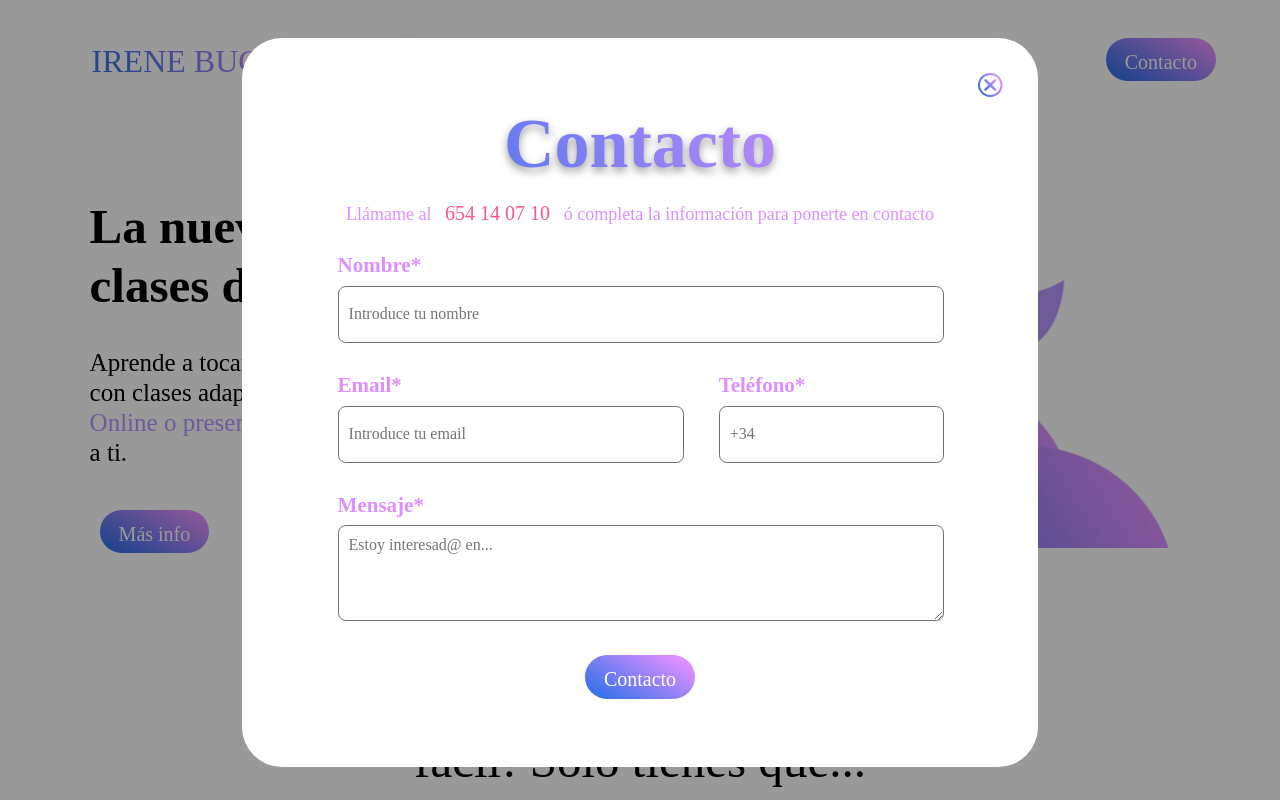
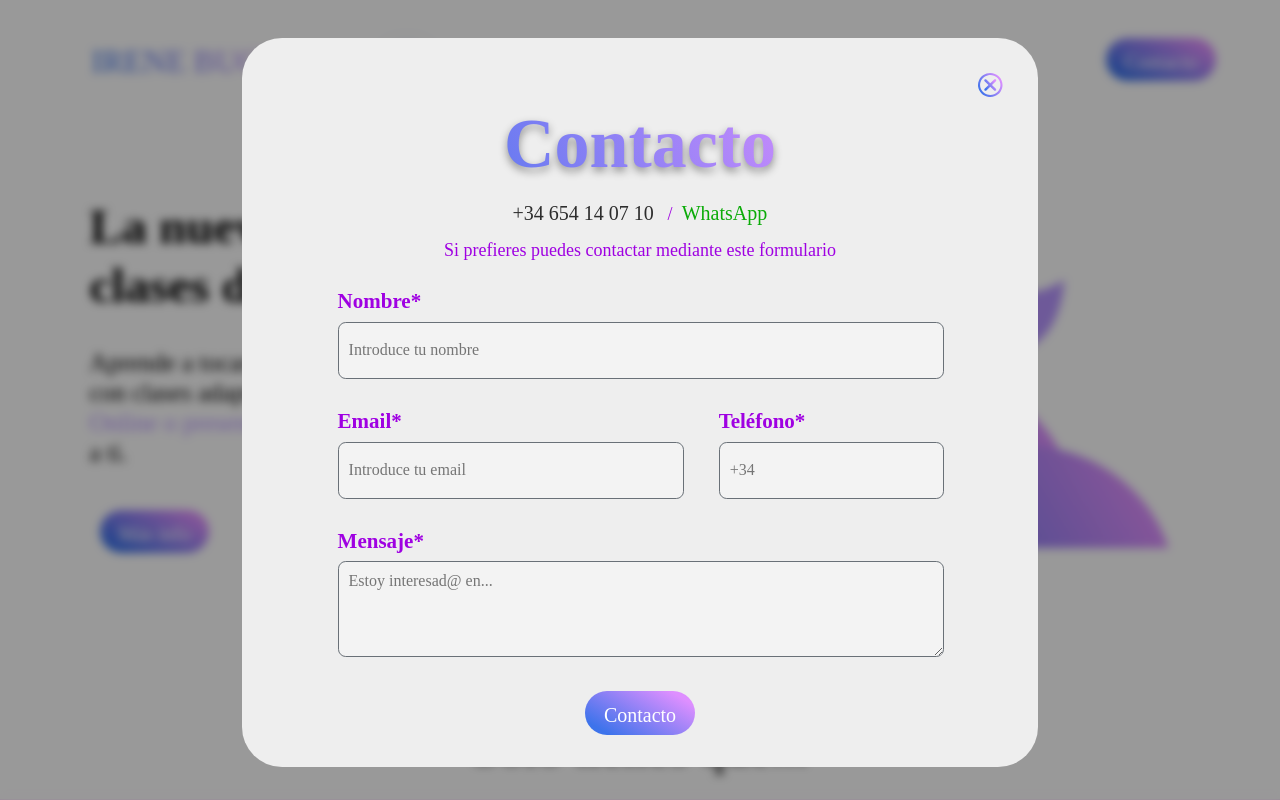
Before and after one commit to ireneBuz/clases, a Vue app: page / in a window 1280 px wide. Both pictures are taken after a click on the button "Contacto". Shown: the top 800 px of the page. Built offline with nearby package versions, Linux system fonts and the light colour scheme; some icons are missing; a web font is replaced by a local one.

Commit message:
new menu

```diff
--- a/src/components/ContactForm.vue
+++ b/src/components/ContactForm.vue
@@ -34,10 +34,9 @@ const submitForm = async () => {
     <div :class="{ 'dark-mode': isDarkMode }">
         <div class="contact-title">
             <h3 data-text="Contacto">Contacto</h3>
-
-            <p v-if="!submittedForm">Llámame al <a href="tel:654140710">654 14 07 10</a> ó completa la información para
-                ponerte
-                en contacto</p>
+            <p v-if="!submittedForm"><a class="tlf" href="tel:654140710">+34 654 14 07 10</a> /<a class="whatsapp"
+                    href="https://api.whatsapp.com/send?phone=+34654140710">WhatsApp</a></p>
+            <p v-if="!submittedForm">Si prefieres puedes contactar mediante este formulario</p>
         </div>
         <form v-if="!submittedForm" @submit.prevent="submitForm" class="form-group">
             <div class="contact-name">
@@ -82,6 +81,7 @@ const submitForm = async () => {
     </div>
 </template>
 
+
 <style scoped>
 .contact-title {
     text-align: center;
@@ -96,6 +96,7 @@ const submitForm = async () => {
     -webkit-background-clip: text;
     -webkit-text-fill-color: transparent;
     line-height: 120%;
+    background-size: 700px;
     margin-top: 20px;
     margin-bottom: 10px;
     filter: drop-shadow(0px 4px 4px rgba(0, 0, 0, 0.4));
@@ -103,27 +104,49 @@ const submitForm = async () => {
 
 .contact-title a {
     font-family: 'Founders-Grotesk-medium';
-    color: #F85786;
+    color: #2d2d2d;
     font-size: 20px;
     cursor: pointer;
     text-decoration: none;
     padding: 11px 9.344px 7px 9px;
-
 }
 
-.contact-title a:hover {
-    color: #ff7ca3;
+.dark-mode .contact-title a {
+    color: #d0d0d0;
+}
 
+
+.contact-title .whatsapp {
+    color: #0aab07;
+}
+
+.dark-mode .contact-title .whatsapp {
+    color: #21fa1eb1;
+}
+
+.contact-title .tlf:hover {
+    color: #606060;
+}
+
+.dark-mode .contact-title .tlf:hover {
+    color: #f7f7f7;
+}
+
+.contact-title .whatsapp:hover {
+    color: #62ff5f;
 }
 
 .contact-title p {
     font-family: 'Founders-Grotesk-medium';
-    color: #DE8FFF;
+    color: #9f00e2;
     text-align: center;
     font-size: 18px;
     line-height: 100%;
     margin-bottom: 0;
+}
 
+.dark-mode .contact-title p {
+    color: #f0cdff;
 }
 
 .contact-submitted-message {
@@ -133,18 +156,26 @@ const submitForm = async () => {
 
 .contact-submitted-message h4 {
     font-family: 'Founders-Grotesk-medium';
-    color: #DE8FFF;
+    color: #9f00e2;
     text-align: center;
     font-size: 24px;
     line-height: 100%;
 }
 
+.dark-mode .contact-submitted-message h4 {
+    color: #f0cdff;
+}
+
 .contact-submitted-message p {
     font-family: 'Founders-Grotesk-regular';
-    color: #DE8FFF;
+    color: #9f00e2;
     text-align: center;
     font-size: 20px;
     line-height: 100%;
+}
+
+.dark-mode .contact-submitted-message p {
+    color: #f0cdff;
 }
 
 .form-group {
@@ -166,7 +197,7 @@ const submitForm = async () => {
     gap: 6.172px;
     border-radius: 7.715px;
     border: 1px solid #697077;
-    background: #FFF;
+    background: #f3f3f3;
     font-family: 'Founders-Grotesk-light';
     font-size: 16px;
     width: 100%;
@@ -184,12 +215,15 @@ const submitForm = async () => {
 
 .form-group h4 {
     font-family: 'Founders-Grotesk-medium';
-    color: #DE8FFF;
+    color: #9f00e2;
     font-size: 21px;
     line-height: 140%;
     margin-bottom: 5px;
 }
 
+.dark-mode .form-group h4 {
+    color: #f0cdff;
+}
 
 .contact-name,
 .contact-email-or-phone,
--- a/src/components/Hero.vue
+++ b/src/components/Hero.vue
@@ -81,10 +81,12 @@ const leave = (el, done) => {
     width: 100%;
     height: 100vh;
     background-color: rgba(0, 0, 0, 0.4);
+    backdrop-filter: blur(5px);
+
 }
 
 .modal-content {
-    background-color: #ffffff;
+    background-color: #eeeeee;
     margin: 3% auto;
     padding: 20px;
     width: 47.25rem;
--- a/src/components/HomeCards.vue
+++ b/src/components/HomeCards.vue
@@ -181,14 +181,12 @@ onMounted(() => {
     }
 
     .home-cards .home-cards-single p {
-        font-size: 11px;
+        font-size: 14px;
         height: 30px;
     }
 
     .home-cards .home-cards-single a {
-
         margin-top: 60px;
-
     }
 
 }
@@ -227,7 +225,7 @@ onMounted(() => {
 
     .home-cards .home-cards-single p {
         margin-top: 50px;
-        font-size: 11px;
+        font-size: 14px;
         height: 20px;
     }
 }
--- a/src/components/HomeInfo.vue
+++ b/src/components/HomeInfo.vue
@@ -59,8 +59,8 @@ onMounted(() => {
     <header>
         <div class="home-info" :class="{ 'dark-mode': isDarkMode }">
             <div class=" home-info-title">
-                <h2>¡Aprender música ahora es muy fácil!
-                    Solo tienes que...</h2>
+                <h2>¡Aprender música ahora es muy fácil!</h2>
+                <h2>Solo tienes que...</h2>
             </div>
             <div class="home-info-points">
                 <div class="home-info-points-item item1">
@@ -137,7 +137,7 @@ onMounted(() => {
 }
 
 .home-info .home-info-title {
-    width: 55%;
+    width: 90%;
     text-align: center;
 
 }
@@ -164,7 +164,7 @@ onMounted(() => {
 .home-info .home-info-title h2 {
     font-size: 49px;
     font-weight: 500;
-    line-height: 55px;
+    line-height: 20px;
 }
 
 .home-info .home-info-points .home-info-points-item {
@@ -210,12 +210,12 @@ onMounted(() => {
 
 @media (max-width: 870px) {
     .home-info .home-info-title {
-        width: 80%;
-        margin-bottom: 25px;
+        width: 90%;
+        margin-bottom: 15px;
     }
 
     .home-info .home-info-points {
-        gap: 0;
+        gap: 10px;
         justify-content: center;
     }
 
@@ -245,18 +245,41 @@ onMounted(() => {
     }
 }
 
-@media (max-width: 440px) {
+@media (max-width: 620px) {
+    .home-info .home-info-title h2 {
+        font-size: 30px;
+        line-height: 20px;
+    }
+
+    .home-info .home-info-title {
+        width: 90%;
+        margin-bottom: 10px;
+    }
+}
+
+@media (max-width: 560px) {
+    .home-info .home-info-title h2 {
+        font-size: 28px;
+        line-height: 20px;
+    }
+
+    .home-info .home-info-title {
+        width: 90%;
+        margin-bottom: 10px;
+    }
+}
+
+@media (max-width: 475px) {
 
 
     .home-info .home-info-title {
         width: 100%;
-        margin-bottom: 0;
+        margin-bottom: 5px;
     }
 
     .home-info .home-info-title h2 {
         font-size: 22px;
-        line-height: 35px;
-
+        line-height: 15px;
     }
 
     .home-info .home-info-points {
--- a/src/components/Navigation.vue
+++ b/src/components/Navigation.vue
@@ -79,9 +79,9 @@ const leaveForm = (el, done) => {
 
 const { toggleDarkMode } = defineProps(['toggleDarkMode']);
 
+</script>
 
 
-</script>
 <template>
     <section id="navigation" :class="{ 'dark-mode': isDarkMode }">
         <nav class="nav-container">
@@ -116,6 +116,27 @@ const { toggleDarkMode } = defineProps(['toggleDarkMode']);
                     aria-label="Horarios">
                     Horarios
                 </RouterLink>
+                <p>Clases</p>
+
+                <div class='dropdown'>
+                    <div class="dropdown-links">
+                        <RouterLink to="/clases-piano" :class="{ 'active-link': $route.path === '/clases-piano' }"
+                            aria-label="Piano">
+                            Piano
+                        </RouterLink>
+                    </div>
+                    <div class="dropdown-links">
+                        <RouterLink to="/clases-teoria-musical"
+                            :class="{ 'active-link': $route.path === '/clases-teoria-musical' }"
+                            aria-label="Teoría musical">
+                            Teoría musical
+                        </RouterLink>
+                    </div>
+                </div>
+
+
+
+
                 <RouterLink to="/cursos" :class="{ 'active-link': $route.path === '/cursos' }" aria-label="Cursos">
                     Cursos
                 </RouterLink>
@@ -149,22 +170,26 @@ const { toggleDarkMode } = defineProps(['toggleDarkMode']);
                     :class="{ 'active-link': $route.path === '/clases-horarios' }" aria-label="Horarios">
                     Horarios
                 </RouterLink>
-                <RouterLink to="/cursos" @click="closeMenu" :class="{ 'active-link': $route.path === '/cursos' }"
+                <RouterLink to="/clases-piano" @click="closeMenu"
+                    :class="{ 'active-link': $route.path === '/clases-piano' }" aria-label="Clases de piano">
+                    Clases de piano
+                </RouterLink>
+                <RouterLink to="/clases-teoria-musical" @click="closeMenu"
+                    :class="{ 'active-link': $route.path === '/clases-teoria-musical' }"
+                    aria-label="Clases de teoría musical">
+                    Clases de teoría musical
+                </RouterLink>
+                <RouterLink to="/cursos" @click="closeMenu" :class="{ 'active-link': $route.path === '/courses' }"
                     aria-label="Cursos">
                     Cursos
                 </RouterLink>
-                <a @click="handleButtonClick" :class="{ 'active-link': $route.path === '/contact' }" aria-label="Contacto">
+                <a @click="handleButtonClick" :class="{ 'active-link': $route.path === '/contacto' }" aria-label="Contacto">
                     Contacto
                 </a>
             </div>
         </transition>
     </section>
 </template>
-
-
-
-
-
 
 
 <style scoped>
@@ -192,6 +217,9 @@ const { toggleDarkMode } = defineProps(['toggleDarkMode']);
 .dark-mode .toggle-slot {
     background-color: #374151;
 }
+
+
+
 
 .toggle-button {
     transform: translate(23px, 2px);
@@ -246,7 +274,8 @@ const { toggleDarkMode } = defineProps(['toggleDarkMode']);
 }
 
 .dark-mode,
-.dark-mode a {
+.dark-mode a,
+.dark-mode p {
     color: #e6e6e6;
 }
 
@@ -255,6 +284,7 @@ section {
     margin: auto;
     max-width: 1440px;
 }
+
 
 .modal {
     display: block;
@@ -265,11 +295,12 @@ section {
     width: 100%;
     height: 100vh;
     background-color: rgba(0, 0, 0, 0.4);
+    backdrop-filter: blur(5px);
 
 }
 
 .modal-content {
-    background-color: #ffffff;
+    background-color: #eeeeee;
     margin: 3% auto;
     padding: 20px;
     width: 47.25rem;
@@ -338,10 +369,15 @@ section {
 
 }
 
-.nav-links a {
+.nav-links a,
+.nav-links p {
     padding: 10px;
     font-family: 'Founders-Grotesk-medium';
     transition: background 3s ease-out, color 3s ease-out;
+}
+
+.nav-links p {
+    margin: 0;
 }
 
 .nav-links a:hover:not(.active-link) {
@@ -351,19 +387,17 @@ section {
     -webkit-text-fill-color: transparent;
     color: transparent;
     transition: background 3s ease-out, color 3s ease-out;
-
-    /* Hides the text on hover */
 }
 
 
 nav a,
-.mobile-menu a {
+.mobile-menu a,
+nav p {
     font-family: 'Founders-Grotesk-medium';
     color: #1E1E1E;
     font-size: 20px;
     text-decoration: none;
     cursor: pointer;
-
 }
 
 
@@ -405,6 +439,40 @@ nav .contacto a:hover {
     width: 47px;
 }
 
+.dropdown {
+    cursor: pointer;
+    transition: all 0.4s;
+    overflow: hidden;
+    position: absolute;
+    width: 170px;
+    height: 0px;
+    border-bottom-left-radius: 10px;
+    border-bottom-right-radius: 10px;
+    transform: translate(70px, 40px);
+    background-color: rgb(142, 142, 142);
+}
+
+.dropdown .dropdown-links {
+    margin-top: 10px;
+}
+
+.nav-links p:hover~.dropdown,
+.dropdown:hover {
+    padding-top: 10px;
+    height: 80px;
+    box-shadow: 0px 3px 1px 1px rgba(0, 0, 0, 0.1);
+    opacity: 1;
+    background-color: rgb(255, 255, 255);
+
+}
+
+.dark-mode .dropdown:hover,
+.dark-mode .nav-links p:hover~.dropdown {
+    box-shadow: 0px 3px 3px 1px rgba(202, 202, 202, 0.1);
+    background-color: #151515;
+
+}
+
 @media (max-width:900px) {
     .modal-content {
         width: 37.25rem;
@@ -432,15 +500,11 @@ nav .contacto a:hover {
     .menu-icon {
         display: block;
         margin-right: 30px;
+        z-index: 11;
+
     }
 
-    .menu-icon.with-shadow {
 
-        width: 50px;
-        height: 50px;
-        border-radius: 6px;
-        box-shadow: 0px 10px 10px 1px rgba(0, 0, 0, 0.2);
-    }
 
     .nav-links,
     .contacto {
@@ -449,24 +513,21 @@ nav .contacto a:hover {
 
     .mobile-menu {
         position: absolute;
+        top: 0;
         z-index: 10;
-        transform: translateY(-40px);
-        margin-left: auto;
-        right: 0;
         display: flex;
-        width: 40%;
-        padding: 50px 30px;
+        width: 100vw;
+        height: 100vh;
         flex-direction: column;
         align-items: center;
-        gap: 50px;
-        border-radius: 24px;
+        justify-content: center;
+        gap: 10px;
         background: #FFF;
-        box-shadow: 0px 9px 20px 0px rgba(0, 0, 0, 0.10), 0px 36px 36px 0px rgba(0, 0, 0, 0.09), 0px 81px 48px 0px rgba(0, 0, 0, 0.05), 0px 143px 57px 0px rgba(0, 0, 0, 0.01), 0px 224px 63px 0px rgba(0, 0, 0, 0.00);
     }
 
     .mobile-menu a {
         display: flex;
-        width: 90%;
+        width: 80%;
         padding: 16px;
         justify-content: center;
         align-items: center;
@@ -511,10 +572,5 @@ nav .contacto a:hover {
     .nav-container {
         height: 90px;
     }
-
-    .mobile-menu {
-        transform: translateY(-25px);
-
-    }
 }
 </style>
--- a/src/views/MusicalTheoryClassesView.vue
+++ b/src/views/MusicalTheoryClassesView.vue
@@ -88,10 +88,12 @@ const leave = (el, done) => {
   width: 100%;
   height: 100vh;
   background-color: rgba(0, 0, 0, 0.4);
+  backdrop-filter: blur(5px);
+
 }
 
 .modal-content {
-  background-color: #ffffff;
+  background-color: #eeeeee;
   margin: 3% auto;
   padding: 20px;
   width: 47.25rem;
--- a/src/views/PianoClassesView.vue
+++ b/src/views/PianoClassesView.vue
@@ -94,10 +94,12 @@ const leave = (el, done) => {
   width: 100%;
   height: 100vh;
   background-color: rgba(0, 0, 0, 0.4);
+  backdrop-filter: blur(5px);
+
 }
 
 .modal-content {
-  background-color: #ffffff;
+  background-color: #eeeeee;
   margin: 3% auto;
   padding: 20px;
   width: 47.25rem;
```
